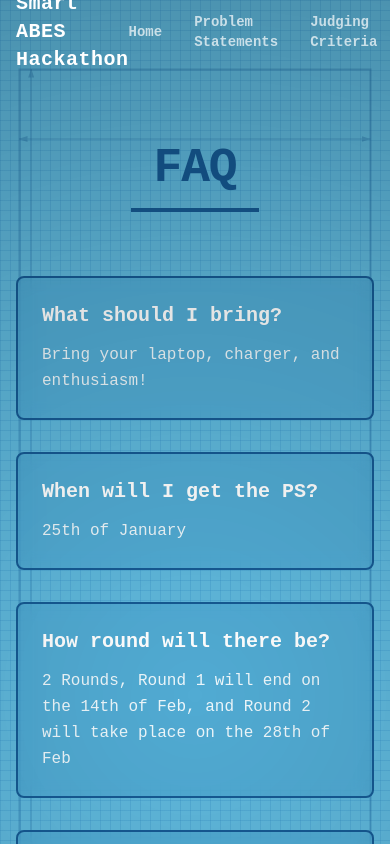
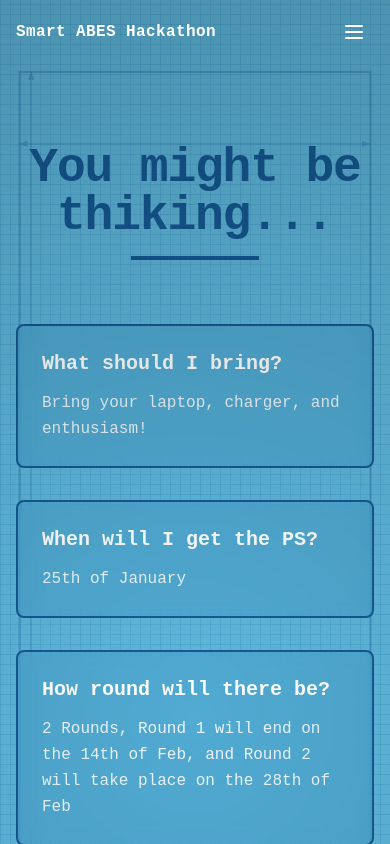
Before and after one commit to Misbah374/smartabeshackathon, a Next.js app: page /faq in a window 390 px wide. Shown: the top 844 px of the page. Built offline with nearby package versions, Linux system fonts and the light colour scheme.

Commit message:
okay. looks nice no

```diff
--- a/src/app/contacts/page.tsx
+++ b/src/app/contacts/page.tsx
@@ -187,7 +187,7 @@ export default function ContactsPage() {
           {/* Title */}
           <div className="text-center mb-16">
             <h1 className="contacts-title text-5xl md:text-7xl font-bold text-[#165a94] mb-4 tracking-tight font-mono">
-              Contact Us
+              Got a Question?
             </h1>
             <div className="contacts-divider h-1 w-32 bg-[#165a94] mx-auto"></div>
           </div>
--- a/src/app/faq/page.tsx
+++ b/src/app/faq/page.tsx
@@ -143,7 +143,7 @@ export default function FAQPage() {
           {/* Title */}
           <div className="text-center mb-16">
             <h1 className="faq-title text-5xl md:text-7xl font-bold text-[#165a94] mb-4 tracking-tight font-mono">
-              FAQ
+              You might be thiking...
             </h1>
             <div className="faq-divider h-1 w-32 bg-[#165a94] mx-auto"></div>
           </div>
--- a/src/app/page.tsx
+++ b/src/app/page.tsx
@@ -259,11 +259,41 @@ export default function Home() {
         </div>
 
         {/* Footer / CTA Section */}
-        <div className="absolute bottom-[12%] flex flex-col items-center gap-6 z-30 w-full max-w-md">
+        <div className="absolute bottom-[18%] md:bottom-[12%] flex flex-col items-center gap-6 z-30 w-full max-w-md">
+          {/* Social Icons - Above button on mobile, hidden on desktop */}
+          <div className="flex md:hidden gap-6 items-center footer-element">
+            <a
+              href={DISCORD_LINK}
+              target="_blank"
+              rel="noopener noreferrer"
+              className="group relative p-2 transition-transform hover:scale-110"
+            >
+              <svg
+                className="w-8 h-8 fill-[#165a94] group-hover:fill-[#104069] transition-colors"
+                viewBox="0 0 24 24"
+              >
+                <path d="M20.317 4.37a19.791 19.791 0 0 0-4.885-1.515.074.074 0 0 0-.079.037c-.21.375-.444.864-.608 1.25a18.27 18.27 0 0 0-5.487 0 12.64 12.64 0 0 0-.617-1.25.077.077 0 0 0-.079-.037A19.736 19.736 0 0 0 3.677 4.37a.07.07 0 0 0-.032.027C.533 9.046-.32 13.58.099 18.057a.082.082 0 0 0 .031.057 19.9 19.9 0 0 0 5.993 3.03.078.078 0 0 0 .084-.028c.462-.63.874-1.295 1.226-1.994a.076.076 0 0 0-.041-.106 13.107 13.107 0 0 1-1.872-.892.077.077 0 0 1-.008-.128 10.2 10.2 0 0 0 .372-.292.074.074 0 0 1 .077-.01c3.928 1.793 8.18 1.793 12.062 0a.074.074 0 0 1 .078.01c.12.098.246.198.373.292a.077.077 0 0 1-.006.127 12.299 12.299 0 0 1-1.873.892.077.077 0 0 0-.041.107c.36.698.772 1.362 1.225 1.993a.076.076 0 0 0 .084.028 19.839 19.839 0 0 0 6.002-3.03.077.077 0 0 0 .032-.054c.5-5.177-.838-9.674-3.549-13.66a.061.061 0 0 0-.031-.03z" />
+              </svg>
+            </a>
+            <a
+              href={WHATSAPP_LINK}
+              target="_blank"
+              rel="noopener noreferrer"
+              className="group relative p-2 transition-transform hover:scale-110"
+            >
+              <svg
+                className="w-8 h-8 fill-[#165a94] group-hover:fill-[#104069] transition-colors"
+                viewBox="0 0 24 24"
+              >
+                <path d="M17.472 14.382c-.297-.149-1.758-.867-2.03-.967-.273-.099-.471-.148-.67.15-.197.297-.767.966-.94 1.164-.173.199-.347.223-.644.075-.297-.15-1.255-.463-2.39-1.475-.883-.788-1.48-1.761-1.653-2.059-.173-.297-.018-.458.13-.606.134-.133.298-.347.446-.52.149-.174.198-.298.298-.497.099-.198.05-.371-.025-.52-.075-.149-.669-1.612-.916-2.207-.242-.579-.487-.5-.669-.51-.173-.008-.371-.008-.57-.008-.198 0-.52.074-.792.372-.272.297-1.04 1.016-1.04 2.479 0 1.462 1.065 2.875 1.213 3.074.149.198 2.096 3.2 5.077 4.487.709.306 1.262.489 1.694.625.712.227 1.36.195 1.871.118.571-.085 1.758-.719 2.006-1.413.248-.694.248-1.289.173-1.413-.074-.124-.272-.198-.57-.347m-5.421 7.403h-.004a9.87 9.87 0 0 1-5.031-1.378l-.361-.214-3.741.982.998-3.648-.235-.374a9.86 9.86 0 0 1-1.51-5.26c.001-5.45 4.436-9.884 9.888-9.884 2.64 0 5.122 1.03 6.988 2.898a9.825 9.825 0 0 1 2.893 6.994c-.003 5.45-4.437 9.884-9.885 9.884m8.413-18.297A11.815 11.815 0 0 0 12.05 0C5.495 0 .16 5.335.157 11.892c0 2.096.547 4.142 1.588 5.945L.057 24l6.305-1.654a11.882 11.882 0 0 0 5.683 1.448h.005c6.554 0 11.89-5.335 11.893-11.893a11.821 11.821 0 0 0-3.48-8.413Z" />
+              </svg>
+            </a>
+          </div>
+
           {/* Register Button */}
           <a
             href={REGISTER_LINK}
-            className="footer-element group relative px-8 py-3 overflow-hidden border-2 border-[#165a94] text-[#165a94] font-bold uppercase tracking-widest hover:bg-[#165a94] hover:text-[#5fb8dc] transition-all duration-300"
+            className="footer-element group relative inline-block px-8 py-3 overflow-hidden border-2 border-[#165a94] text-[#165a94] bg-[#5fb8dc]/20 backdrop-blur-md font-bold uppercase tracking-widest hover:bg-[#165a94] hover:text-[#5fb8dc] transition-all duration-300"
           >
             <span className="relative z-10">Register Now</span>
             <div className="absolute inset-x-0 bottom-0 h-0.5 bg-[#165a94] group-hover:h-full transition-all duration-300 z-0 opacity-20"></div>
@@ -276,8 +306,8 @@ export default function Home() {
           </a>
         </div>
 
-        {/* Social Icons (Bottom Left) */}
-        <div className="absolute bottom-20 left-35 flex gap-6 items-center z-30">
+        {/* Social Icons (Bottom Left) - Hidden on mobile, visible on desktop */}
+        <div className="absolute bottom-20 left-35 hidden md:flex gap-6 items-center z-30">
           <a
             href={DISCORD_LINK}
             target="_blank"
--- a/src/app/problem-statements/page.tsx
+++ b/src/app/problem-statements/page.tsx
@@ -47,7 +47,7 @@ export default function ProblemStatementsPage() {
       className="min-h-screen w-full overflow-hidden select-none"
     >
       {/* Texture Overlay */}
-      <div className="absolute inset-0 vignette pointer-events-none z-20" />
+      <div className="absolute inset-0 pointer-events-none z-20" />
 
       {/* SVG Drawing Layer */}
       <svg className="absolute inset-0 w-full h-full z-10 pointer-events-none">
--- a/src/components/Navbar.tsx
+++ b/src/components/Navbar.tsx
@@ -3,12 +3,14 @@
 
 import Link from "next/link";
 import { usePathname } from "next/navigation";
+import { useState } from "react";
 
 export default function Navbar() {
   const pathname = usePathname();
+  const [isMenuOpen, setIsMenuOpen] = useState(false);
 
   const links = [
-    { href: "/", label: "Home" },
+    { href: "/", label: "Register!" },
     { href: "/problem-statements", label: "Problem Statements" },
     { href: "/judging-criteria", label: "Judging Criteria" },
     { href: "/faq", label: "FAQ" },
@@ -16,18 +18,20 @@ export default function Navbar() {
   ];
 
   return (
-    <nav className="fixed top-0 left-0 right-0 z-50">
+    <nav
+      className={`fixed top-0 left-0 right-0 z-50 ${isMenuOpen ? "backdrop-blur-sm" : "bg-transparent md:backdrop-blur-none"}`}
+    >
       <div className="max-w-7xl mx-auto px-4 sm:px-6 lg:px-8">
         <div className="flex items-center justify-between h-16">
           {/* Logo */}
-          <Link href="/" className="flex items-center space-x-2">
-            <span className="text-xl font-bold text-white font-mono tracking-wide">
+          <Link href="/" className="flex items-center space-x-2 z-50">
+            <span className="text-base sm:text-xl font-bold text-white font-mono tracking-wide">
               Smart ABES Hackathon
             </span>
           </Link>
 
-          {/* Navigation Links */}
-          <div className="flex items-center space-x-8">
+          {/* Desktop Navigation Links */}
+          <div className="hidden lg:flex items-center space-x-8">
             {links.map((link) => (
               <Link
                 key={link.href}
@@ -42,6 +46,60 @@ export default function Navbar() {
               </Link>
             ))}
           </div>
+
+          {/* Mobile Menu Button */}
+          <button
+            onClick={() => setIsMenuOpen(!isMenuOpen)}
+            className="lg:hidden z-50 p-2 text-white focus:outline-none"
+            aria-label="Toggle menu"
+          >
+            <svg
+              className="w-6 h-6"
+              fill="none"
+              stroke="currentColor"
+              viewBox="0 0 24 24"
+            >
+              {isMenuOpen ? (
+                <path
+                  strokeLinecap="round"
+                  strokeLinejoin="round"
+                  strokeWidth={2}
+                  d="M6 18L18 6M6 6l12 12"
+                />
+              ) : (
+                <path
+                  strokeLinecap="round"
+                  strokeLinejoin="round"
+                  strokeWidth={2}
+                  d="M4 6h16M4 12h16M4 18h16"
+                />
+              )}
+            </svg>
+          </button>
+        </div>
+
+        {/* Mobile Menu */}
+        <div
+          className={`lg:hidden overflow-hidden transition-all duration-300 ease-in-out ${
+            isMenuOpen ? "max-h-96 opacity-100" : "max-h-0 opacity-0"
+          }`}
+        >
+          <div className="py-4 space-y-3">
+            {links.map((link) => (
+              <Link
+                key={link.href}
+                href={link.href}
+                onClick={() => setIsMenuOpen(false)}
+                className={`block py-2 px-4 font-mono font-bold transition-all duration-200 ${
+                  pathname === link.href
+                    ? "text-white bg-[#165a94]/30 border-l-4 border-[#165a94]"
+                    : "text-white/70 hover:text-white hover:bg-[#165a94]/10"
+                }`}
+              >
+                {link.label}
+              </Link>
+            ))}
+          </div>
         </div>
       </div>
     </nav>
```
